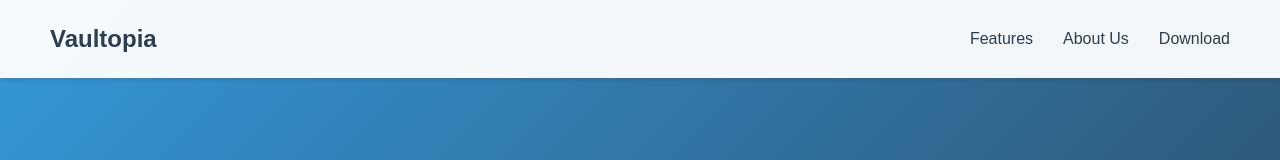
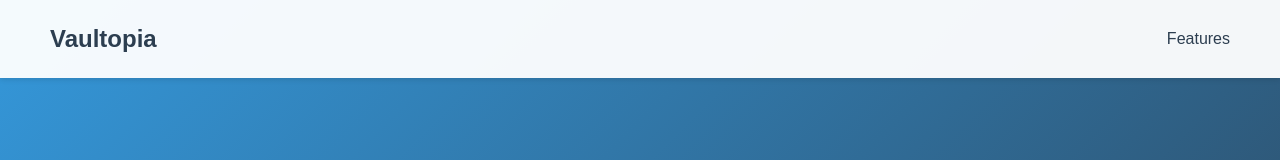
Before and after one commit to hatfiee4/Vaultopia, a plain HTML site: page index.html in a window 1280 px wide. Shown: the top 160 px of the page. Drawn offline with Linux system fonts and the light colour scheme.

Commit message:
Update index.html

```diff
--- a/index.html
+++ b/index.html
@@ -12,8 +12,6 @@
             <div class="logo">Vaultopia</div>
             <ul class="nav-links">
                 <li><a href="#features">Features</a></li>
-                <li><a href="vaultovaabout.html">About Us</a></li>
-                <li><a href="#download">Download</a></li>
             </ul>
         </nav>
     </header>
```
